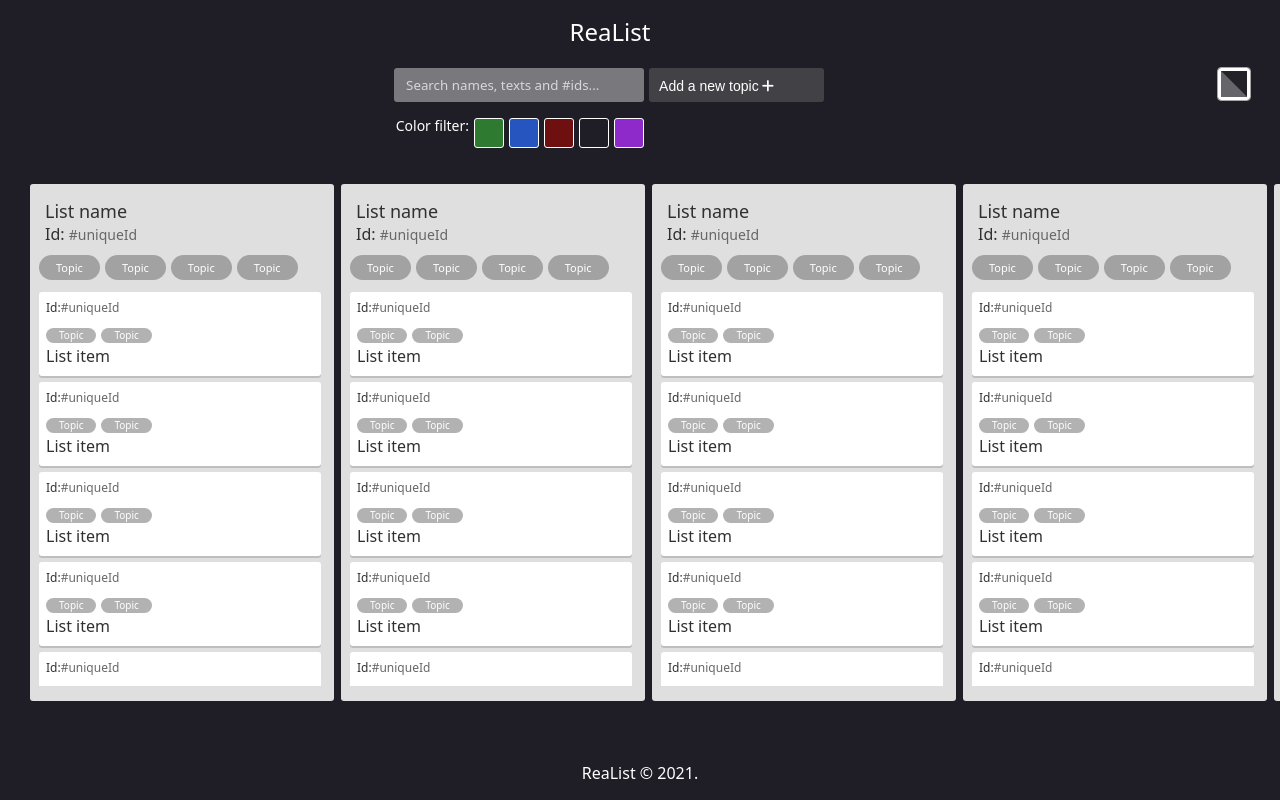
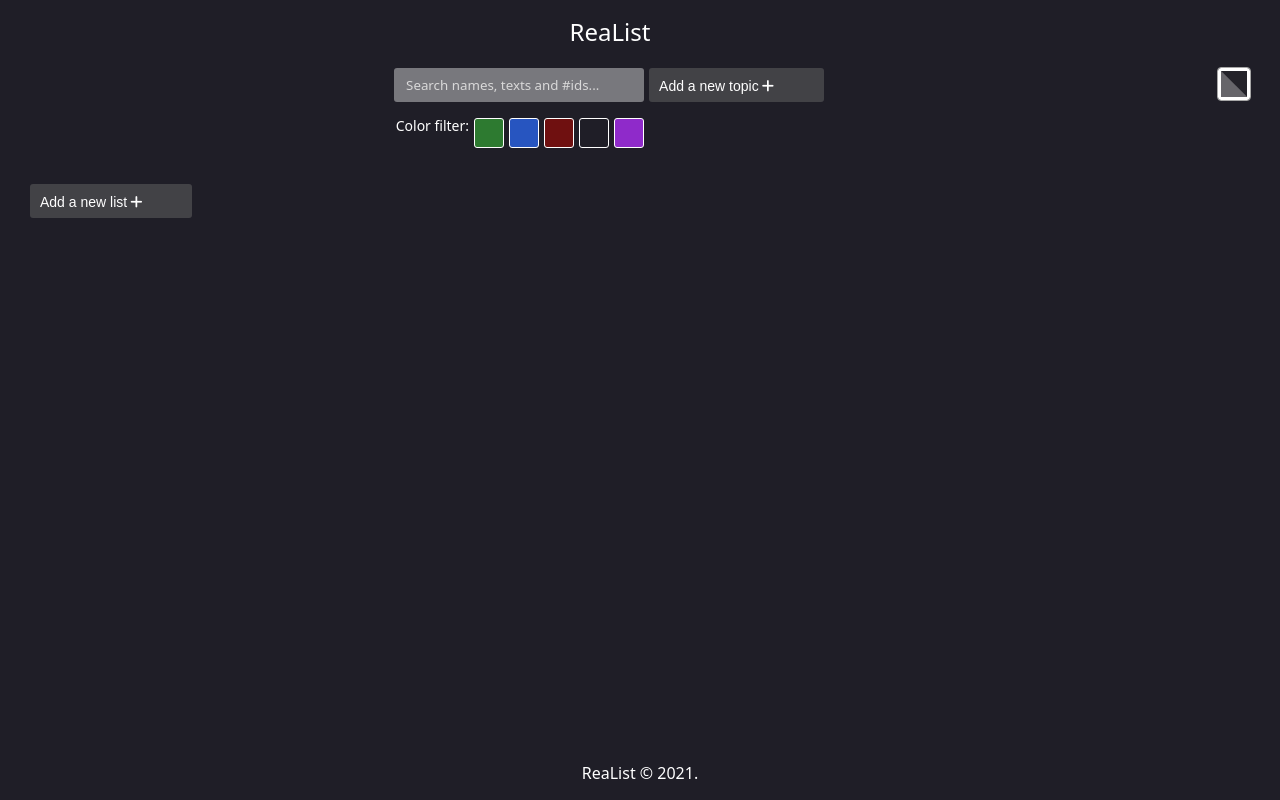
Before and after one commit to matheuscal/realist-app, a React app: page / in a window 1280 px wide. Built offline with nearby package versions, Linux system fonts and the light colour scheme.

Commit message:
implement create card and list

```diff
--- a/main.js
+++ b/main.js
@@ -1,14 +1,17 @@
 import React from "react";
 import ReactDOM from 'react-dom';
+import { Provider } from "react-redux";
 import { BrowserRouter, Routes, Route } from "react-router-dom";
-
 import './src/utils/layout.scss';
 
+import store from "./src/store";
 import App from './src/containers/App';
 
 ReactDOM.render(
 <BrowserRouter>
-<Routes>
-    <Route path="/" element={<App />} />
-</Routes>
+<Provider store={store}>
+    <Routes>
+        <Route path="/" element={<App />} />
+    </Routes>
+</Provider>
 </BrowserRouter>, document.getElementById('app'));
--- a/package.json
+++ b/package.json
@@ -7,7 +7,7 @@
     "start": "webpack serve --mode development",
     "build": "webpack --mode production",
     "use-sass": "npm i --save-dev sass-loader sass",
-    "use-redux": "npm i @reduxjs/toolkit"
+    "use-redux": "npm i @reduxjs/toolkit react-redux --save"
   },
   "keywords": [
     "reactjs",
@@ -28,6 +28,7 @@
     "html-webpack-plugin": "^5.5.0",
     "react": "^17.0.2",
     "react-dom": "^17.0.2",
+    "react-redux": "^7.2.6",
     "react-router": "^6.0.2",
     "react-router-dom": "^6.0.2",
     "webpack": "^5.64.2",
--- a/src/components/List.jsx
+++ b/src/components/List.jsx
@@ -1,12 +1,21 @@
 import React, { useState } from 'react';
 import { Link } from 'react-router-dom';
+import { useSelector, useDispatch } from 'react-redux';
+import { selectOne, listUpdated, listRemoved, cardAdded, cardRemoved } from '../reducers/listSlice';
+
+import EditableTopic from './EditableTopic';
+import ListItem from './ListItem';
 
 import './list.scss';
-import ListItem from './ListItem';
-import EditableTopic from './EditableTopic';
 
-export default function List(){
-    const [editing, setEditing] = useState(false);
+export default function List({id}){
+    const thisList = useSelector((state) => selectOne(state, id));
+    const dispatch = useDispatch();
+
+    // This state is responsible for making the list enter and leave the edit mode.
+    const [editing, setEditing] = useState(true);
+    const [listTitle, setListTitle] = useState(thisList.title);
+    const [listId, setListId] = useState(thisList.listId);
 
     function enterEditMode(e){
         setEditing(true);
@@ -14,20 +23,43 @@ export default function List(){
     function leaveEditMode(e){
         setEditing(false);
     }
+    function handleListTitleChange(e){
+        setListTitle(e.currentTarget.value);
+    }
+    function handleListIdChange(e){
+        // disallow the use of spaces for ids
+        const idValue = e.currentTarget.value.trim();
+        setListId(idValue);
+    }
+    function handleListSave(e){
+        e.preventDefault();
+        dispatch(listUpdated({ id, changes: {title: listTitle, listId} }));
+        leaveEditMode();
+    }
+    function handleListRemove(e){
+        dispatch(listRemoved(id));
+    }
+    function handleAddCard(){
+        dispatch(cardAdded({id}));
+    }
+    function handleDragOver(e){
+        e.preventDefault();
+        //console.log(draggedCard);
 
+    }
     function renderListHeader(){
         if (!editing)
             return(
             <div className="list-header-wrapper" onClick={enterEditMode}>
             <div className="list-header">
                 <div>
-                    <h2 className="list-header__title">List name</h2>
+                    <h2 className="list-header__title">{thisList.title}</h2>
                     <div className='list-id'>
                         <span className='list-id__label'>Id: </span>
-                        <span className="list-id__value">#uniqueId</span>
+                        <span className="list-id__value">{thisList.listId}</span>
                     </div>
                 </div>
-                <Link to='#' className="list-header__remove-btn"></Link>
+                <Link to='#' className="list-header__remove-btn" onClick={handleListRemove}></Link>
             </div>
             <div className="list__color-picker display-none"></div>
                 <ul className="list-topics">
@@ -41,16 +73,16 @@ export default function List(){
 
             return(
                 <div>
-            <div className="list-header-wrapper--edit-mode">
+                <form onSubmit={handleListSave} className="list-header-wrapper--edit-mode">
                 <div className="list-header">
                     <div>
                         <div className='display-flex'>
                             <label className='list-header__title-label'>Title:</label>
-                        <input type='text' className="list-header__title--edit-mode" placeholder='List title' value="List name" autoFocus="true"/>
+                            <input type='text' className="list-header__title--edit-mode" placeholder='List title' onChange={handleListTitleChange} value={listTitle} autoFocus={true}/>
                         </div>
                         <div className='list-id--edit-mode'>
                             <label className='list-id__label--edit-mode'>Id: </label>
-                        <input className="list-id__value--edit-mode" placeholder="Use list ids to reference them elsewhere" value="#uniqueId"/>
+                            <input className="list-id__value--edit-mode" placeholder="List unique identifier" onChange={handleListIdChange} value={listId}/>
                         </div>
                     </div>
                     <Link to='#' className="list-header__remove-btn display-block" onClick={leaveEditMode}></Link>
@@ -62,26 +94,26 @@ export default function List(){
                         <EditableTopic />
                     </ul>
                 <div className="list-controls">
-                <button className="list-controls__save-list-btn">Save list</button>
-                <button className="list-controls__remove-list-btn">Remove</button>
+                    <button className="list-controls__save-list-btn" type='submit'>Save list</button>
+                    <button className="list-controls__remove-list-btn" type='button' onClick={handleListRemove}>Remove</button>
                     <div className="list-controls__color-picker"></div>
                 </div>
-            </div>
+                </form>
                 <div className="edit-cover" onClick={leaveEditMode}></div>
                 </div>
                 )
 
     }
+    function renderCards(){
+        const cardsToRender = thisList.cards.map(({cardId, id, parentId, content, topics}) => <ListItem content={content} topics={topics} id={id} cardId={cardId} parentId={parentId} key={id} />)
+        return (cardsToRender);
+    }
     return(
         <div className="list">
             {renderListHeader()}
-            <div className="card-list">
-                <ListItem />
-                <ListItem />
-                <ListItem />
-                <ListItem />
-                <ListItem />
-                <button className="card-list__add-card" type='button'>Add a new card</button>
+            <div className="card-list" onDragOver={handleDragOver}>
+                {renderCards()}
+                <button className="card-list__add-card" type='button' onClick={handleAddCard}>Add a new card</button>
             </div>
         </div>
     )
--- a/src/components/ListItem.jsx
+++ b/src/components/ListItem.jsx
@@ -1,48 +1,76 @@
+import React, { useState } from 'react';
+import { useDispatch } from 'react-redux';
+import { cardRemoved, cardUpdated } from '../reducers/listSlice';
+import { Link } from 'react-router-dom';
 
-import React, { useState } from 'react';
-import { Link } from 'react-router-dom';
-import './listItem.scss';
+
 import EditableTopic from './EditableTopic';
 
-export default function ListItem(){
-    const [editing, setEditing] = useState(false);
+import './listItem.scss';
 
-    function removeCard(e){
-        e.stopPropagation();
-    }
+export default function ListItem(props){
+    const dispatch = useDispatch();
+    // This state is responsible for making the card enter and leave the edit mode.
+    const [editing, setEditing] = useState(true);
+    const [cardId, setCardId] = useState(props.cardId);
+    const [content, setContent] = useState(props.content);
+
     function enterEditMode(e){
         setEditing(true);
     }
     function leaveEditMode(e){
         setEditing(false);
     }
+    function handleCardIdChange(e){
+        // disallow the use of spaces for ids
+        const newCardId = e.currentTarget.value.trim();
+        setCardId(newCardId);
+    }
+    function handleCardContentChange(e){
+        setContent(e.currentTarget.value);
+    }
+    function handleRemoveCard(e){
+        e.stopPropagation();
+        dispatch(cardRemoved({parentId: props.parentId, id: props.id}));
+    }
+    function handleCardSave(e){
+        e.preventDefault();
+        dispatch(cardUpdated({parentId: props.parentId, id: props.id, content, cardId}));
+        leaveEditMode();
+    }
+    function handleDragStart(e){
+        e.currentTarget.classList.add('dragging');
+    }
+    function handleDragEnd(e){
+        e.target.classList.remove('dragging');
+    }
     if (!editing){
         return (
-            <div className="card" onClick={enterEditMode}>
+            <div className="card" onClick={enterEditMode} draggable={true} onDragStart={handleDragStart} onDragEnd={handleDragEnd}>
                 <div className='card-header'>
                     <div className="card-header-id">
                     <span className="card-header-id__label">Id:</span>
-                    <span className="card-header-id__value">#uniqueId</span>
+                    <span className="card-header-id__value">{props.cardId}</span>
                     </div>
-                    <Link to='#' className='card-header__remove-btn display-none' onClick={removeCard} />
+                    <Link to='#' className='card-header__remove-btn display-none' onClick={handleRemoveCard} />
                 </div>
                 <ul className="card-topics">
                         <li className="card-topics__item">Topic</li>
                         <li className="card-topics__item">Topic</li>
                 </ul>
                 <div className="card-content">
-                    <p>List item</p>
+                    <p>{props.content}</p>
                 </div>
             </div>
         )
     }
     return (
         <div>
-        <div className="card card--edit-mode">
+        <form className="card card--edit-mode" onSubmit={handleCardSave}>
             <div className='card-header'>
                 <div className="card-header-id">
                     <label htmlFor='cardId' className="card-header-id__label--edit-mode">Id:</label>
-                    <input type='text' className="card-header-id__value--edit-mode" value='#uniqueId'/>
+                    <input type='text' className="card-header-id__value--edit-mode" value={cardId} onChange={handleCardIdChange} placeholder="Unique card identifier"/>
                 </div>
                 <button className='card-header__remove-btn display-block' onClick={leaveEditMode} />
             </div>
@@ -51,12 +79,12 @@ export default function ListItem(){
                 <EditableTopic />
                 <button className='card-topics__add-topic' />
             </ul>
-            <textarea className="card-content--edit-mode" value='List item' autoFocus="true"/>
+            <textarea className="card-content--edit-mode" value={content} onChange={handleCardContentChange} autoFocus={true} placeholder='Card content. Example: Do the dishes'/>
             <div className="card-controls">
-                <button className="card-controls__save-card-btn">Save card</button>
-                <button className="card-controls__remove-card-btn">Remove</button>
+                <button type='submit' className="card-controls__save-card-btn">Save card</button>
+                <button type='button' className="card-controls__remove-card-btn" onClick={handleRemoveCard}>Remove</button>
             </div>
-        </div>
+        </form>
         <div className="edit-cover" onClick={leaveEditMode}></div>
         </div>
     )
--- a/src/components/listItem.scss
+++ b/src/components/listItem.scss
@@ -20,9 +20,9 @@
         margin: 2px 0;
     }
     .card-content--edit-mode {
+        @include helpers.style-input;
         resize: none;
         width: 100%;
-        @include helpers.style-input;
         margin-top: 13px;
         font-size: helpers.toRem(16);
         padding: 3px 6px 3px 6px;
@@ -138,6 +138,7 @@
         &__value {
             color:  map.get($colors, "gray");
             font-size: helpers.toRem(12);
+            padding-left: 2px;
             &--edit-mode {
                 @include helpers.style-input;
                 font-size: helpers.toRem(12);
--- a/src/containers/App.jsx
+++ b/src/containers/App.jsx
@@ -1,4 +1,6 @@
 import React from 'react';
+import { listAdded, selectLists } from '../reducers/listSlice';
+import { useDispatch, useSelector } from 'react-redux';
 
 import Header from '../components/Header';
 import Footer from '../components/Footer';
@@ -6,18 +8,26 @@ import List from '../components/List';
 import './app.scss';
 
 export default function App(){
+    const dispatch = useDispatch();
+    const allLists = useSelector(selectLists);
+
+    function addList(){
+        dispatch(listAdded());
+    }
+    function renderLists(){
+        const listComponents = allLists.map(({id}) => {
+            return <List id={id} key={id} />
+         });
+        return(listComponents || null);
+    }
     return (
         <div id='appView'>
             <div id="bg" className='bg-black'></div>
             <Header />
             <div id="dashboard">
                 <div className="list-container">
-                    <List />
-                    <List />
-                    <List />
-                    <List />
-                    <List />
-                    <button type='button' className="list-container__new-list">Add a new list</button>
+                    {renderLists()}
+                    <button type='button' className="list-container__new-list" onClick={addList}>Add a new list</button>
                 </div>
             </div>
             <Footer />
--- /dev/null
+++ b/src/reducers/listSlice.js
@@ -0,0 +1,54 @@
+import { createEntityAdapter, createSlice, nanoid } from "@reduxjs/toolkit";
+
+const listAdapter = createEntityAdapter();
+
+const listSlice = createSlice({
+    name: 'list',
+    initialState: listAdapter.getInitialState(),
+    reducers: {
+        listAdded: (state, action) => {
+            const newId = nanoid(10);
+            listAdapter.addOne(state, {id: newId, title: "", listId: "", bgColor: "", cards: []})
+        },
+        listUpdated: listAdapter.updateOne,
+        listRemoved: listAdapter.removeOne,
+        cardAdded: (state, {payload}) => {
+            const list = selectById(state, payload.id);
+            const cardList = [...list.cards];
+
+            cardList.push({id: nanoid(10), cardId: "", parentId: payload.id, content: ""});
+            listAdapter.updateOne(state, { id: payload.id, changes: {cards: cardList} });
+        },
+        cardRemoved: (state, {payload}) => {
+            const list = selectById(state, payload.parentId);
+            const cardList = list.cards.filter(card => card.id !== payload.id);
+
+            listAdapter.updateOne(state, {id: payload.parentId, changes: {cards: cardList}});
+        },
+        cardUpdated: (state, {payload}) => {
+            const list = selectById(state, payload.parentId);
+
+            const cardList = list.cards.map(card => {
+                let newCard = {...card};
+                if (card.id === payload.id){
+                    newCard.content = payload.content;
+                    newCard.cardId = payload.cardId;
+                }
+                return newCard;
+            })
+            listAdapter.updateOne(state, {id: payload.parentId, changes: {cards: cardList}});
+        }
+        }
+})
+
+// Export reducer
+export default listSlice.reducer;
+
+// Export action creators
+export const {listAdded, listUpdated, listRemoved, cardAdded, cardRemoved, cardUpdated} = listSlice.actions;
+
+// Export selectors
+const {selectAll, selectById} = listAdapter.getSelectors();
+
+export const selectLists = state => selectAll(state.lists);
+export const selectOne = (state, id) => selectById(state.lists, id);
--- /dev/null
+++ b/src/store.js
@@ -0,0 +1,6 @@
+import { configureStore } from "@reduxjs/toolkit";
+import listSlice from "./reducers/listSlice";
+
+const store = configureStore({reducer: {lists: listSlice}});
+
+export default store;
--- a/src/utils/layout.scss
+++ b/src/utils/layout.scss
@@ -6,7 +6,7 @@ body, div, li {margin: 0; padding: 0; left: 0; top: 0;}
 li {list-style: none;}
 ul {padding-left: 5px;}
 
-h1, h2, h3, h4, h5, h6, span, p, small, label, input, a, ul, li {
+h1, h2, h3, h4, h5, h6, span, p, small, label, input, a, ul, li, textarea {
     color: map.get($colors, "white");
     font-family: $font-primary;
 }
@@ -19,11 +19,11 @@ input {
     width: 300px;
     outline: none;
     &::placeholder {
-        color: map.get($colors, "black");
+        color: lighten(map.get($colors, "black"), 15);
     }
 }
 
-textarea { border-radius: 3px;}
+textarea { border-radius: 3px; outline: none;}
 
 button {border: none;}
 * {
```
Also changed, not shown: 1 other file (tests, documents, lock files or other folders). Lines whose indentation alone changed are shown as unchanged.
